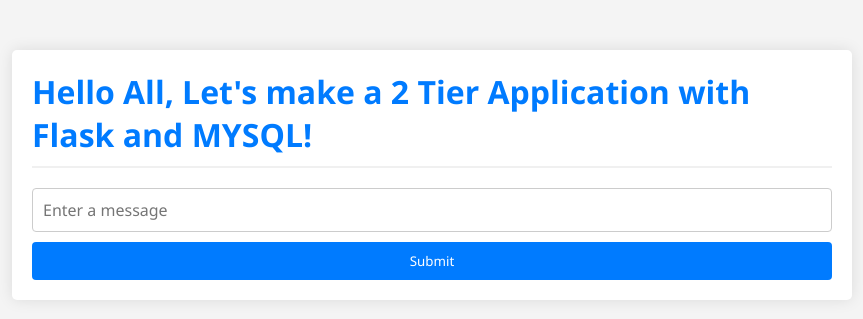
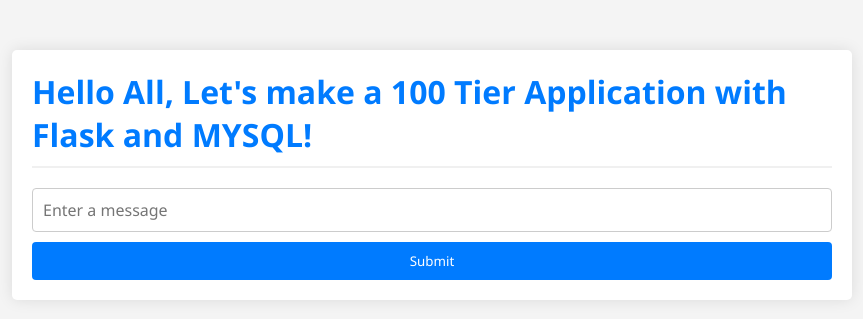
Before and after one commit to vinaybv77716/DIATOZ, a Flask app: page / in a window 1280 px wide. Shown: the top 319 px of the page, without its empty margins (208-1071 px from the left). Run offline with Flask 2, Linux system fonts and the light colour scheme; data that the repository does not hold is empty; some libraries are stand-ins or nearby versions.

Commit message:
Update index.html

```diff
--- a/templates/index.html
+++ b/templates/index.html
@@ -94,7 +94,7 @@
 <body>
     <div class="container">
         <h1>Hello All,
-            Let's make a 2 Tier Application with Flask and MYSQL!</h1>
+            Let's make a 100 Tier Application with Flask and MYSQL!</h1>
         {% for message in messages %}
             <p>{{ message[0] }}</p>
         {% endfor %}
```
